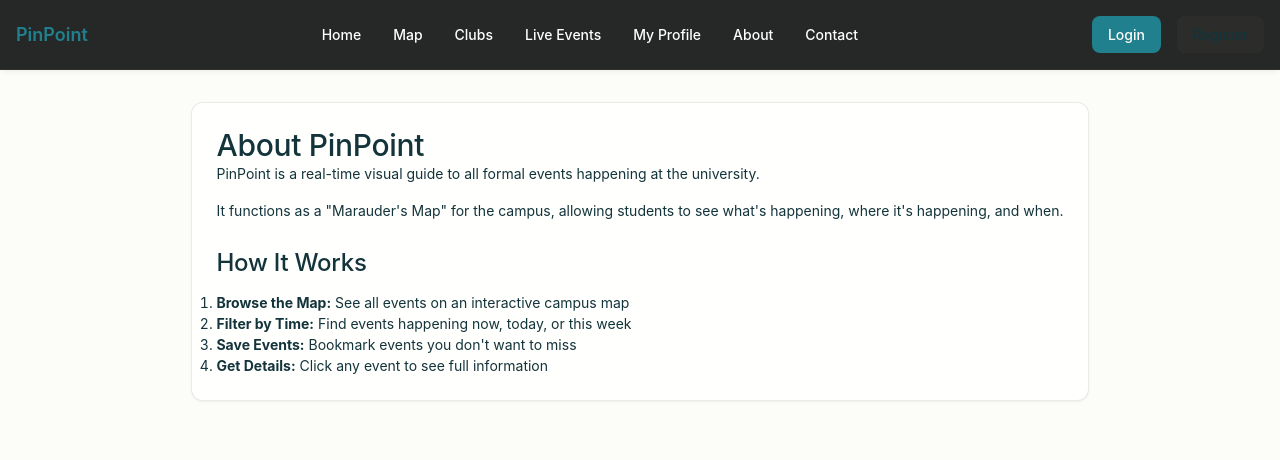
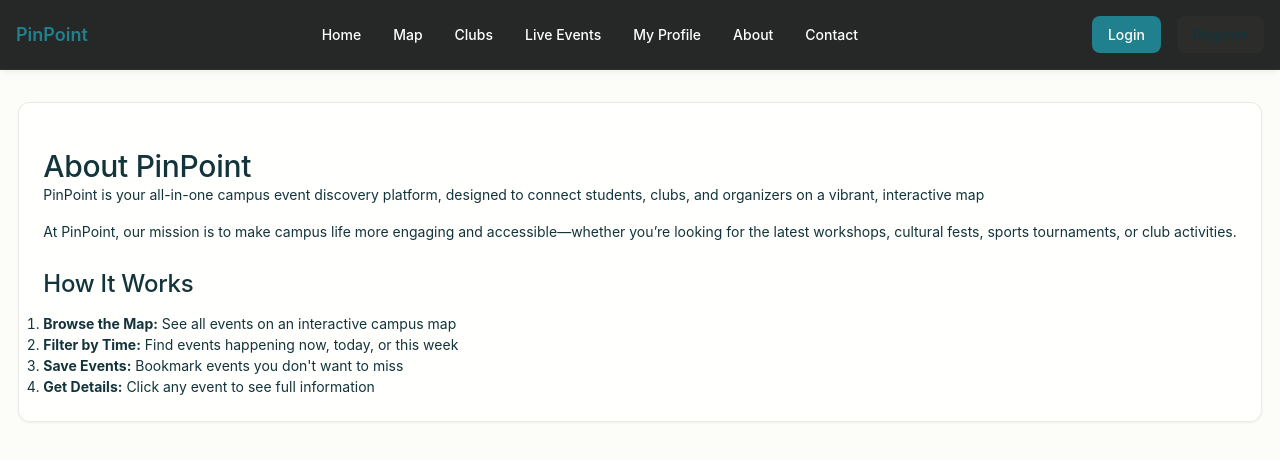
Before and after one commit to NIYATEE29/PinPoint-Campus-Event-Manager, a React (Create React App) app in the folder pinpoint-frontend/: page /about in a window 1280 px wide. Shown: the top 460 px of the page. Built offline with nearby package versions, Linux system fonts and the light colour scheme; a web font is replaced by a local one.

Commit message:
Revise About section for PinPoint
Updated the description of PinPoint to highlight its features and mission.

```diff
--- a/pinpoint-frontend/src/pages/About.js
+++ b/pinpoint-frontend/src/pages/About.js
@@ -2,9 +2,10 @@ export default function About() {
   return (
     <div className="page">
       <div className="card">
+        <br></br>
         <h1>About PinPoint</h1>
-        <p>PinPoint is a real-time visual guide to all formal events happening at the university.</p>
-        <p>It functions as a "Marauder's Map" for the campus, allowing students to see what's happening, where it's happening, and when.</p>
+        <p>PinPoint is your all-in-one campus event discovery platform, designed to connect students, clubs, and organizers on a vibrant, interactive map</p>
+        <p>At PinPoint, our mission is to make campus life more engaging and accessible—whether you’re looking for the latest workshops, cultural fests, sports tournaments, or club activities.</p>
 
         <h2 style={{marginTop: '2rem', marginBottom: '1rem'}}>How It Works</h2>
         <ol>
```
